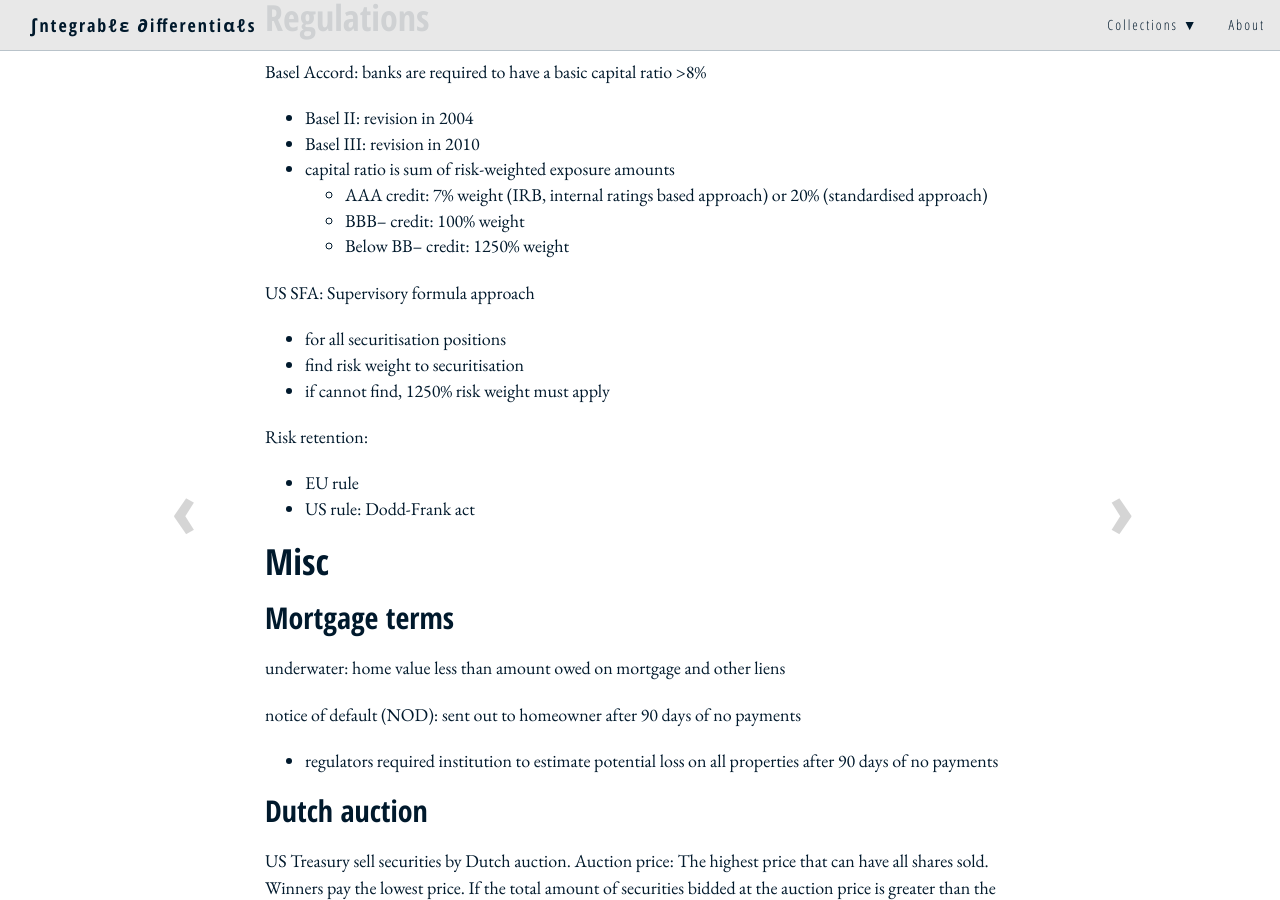
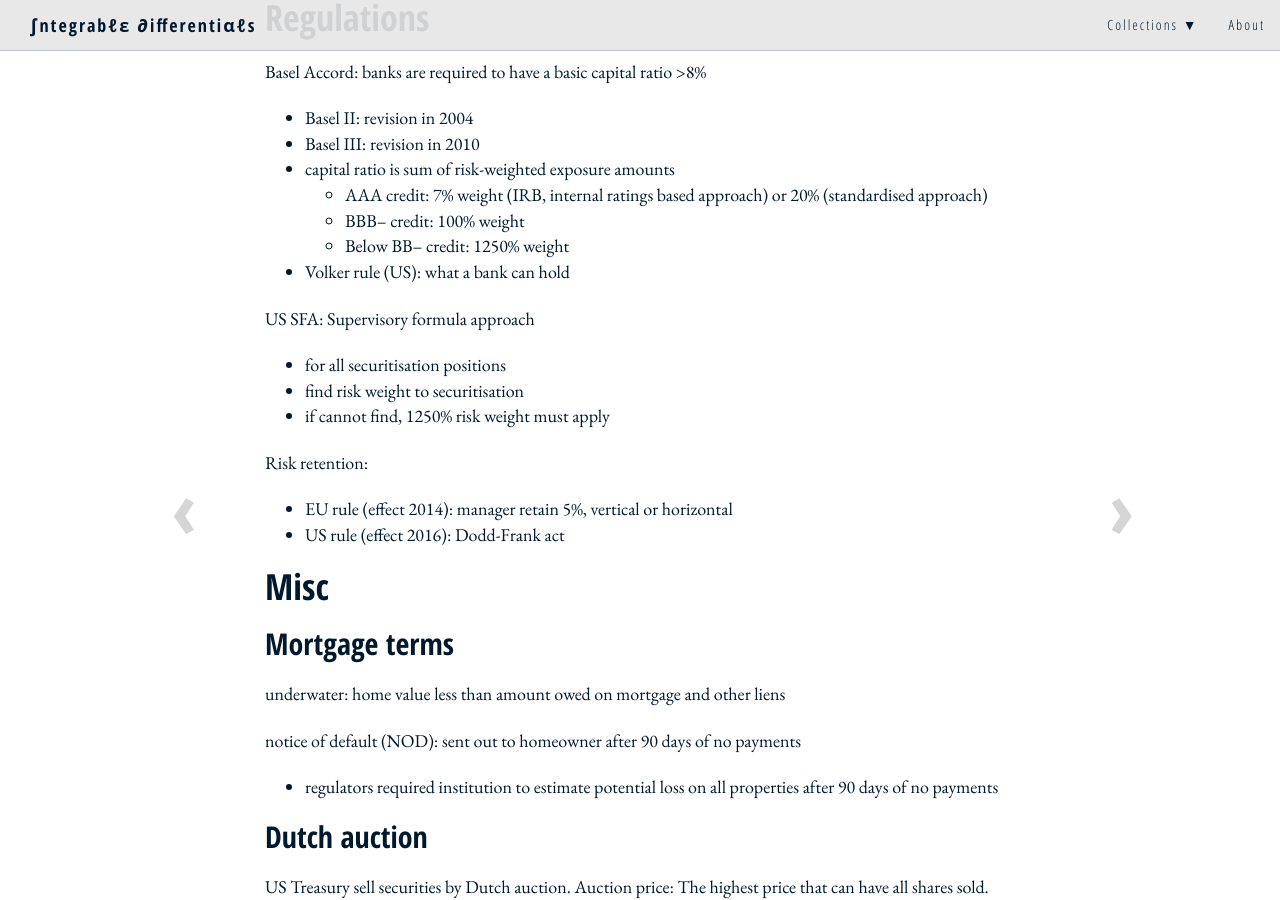
Before and after one commit to righthandabacus/righthandabacus.github.io, a Jekyll site: the page built from _posts/2017-09-03-CLOs.markdown, in a window 1280 px wide and 900 px high, scrolled down 25960 px. Built offline with Jekyll 4.4.1, drawn with Linux system fonts in a browser that asks for light colours; nearby versions of some CDN libraries; some web fonts are replaced; formulas are drawn with MathJax 3; comment, search, counter and statistics services are not loaded.

Commit message:
Clean up

```diff
--- a/_posts/2017-09-03-CLOs.markdown
+++ b/_posts/2017-09-03-CLOs.markdown
@@ -994,15 +994,17 @@ Basel Accord: banks are required to have a basic capital ratio >8%
      - AAA credit: 7% weight (IRB, internal ratings based approach) or 20% (standardised approach)
      - BBB-- credit: 100% weight
      - Below BB-- credit: 1250% weight
+  - Volker rule (US): what a bank can hold
 
 US SFA: Supervisory formula approach
   - for all securitisation positions
   - find risk weight to securitisation
   - if cannot find, 1250% risk weight must apply
 
+
 Risk retention:
-  - EU rule
-  - US rule: Dodd-Frank act
+  - EU rule (effect 2014): manager retain 5%, vertical or horizontal
+  - US rule (effect 2016): Dodd-Frank act
 
 
 # Misc
--- a/_posts/2017-11-08-css.markdown
+++ b/_posts/2017-11-08-css.markdown
@@ -74,4 +74,3 @@ a box element in multiple columns
 - Mozilla doc for [`display` element](https://developer.mozilla.org/en-US/docs/Web/CSS/display),
   [`box-sizing` - element](https://developer.mozilla.org/en-US/docs/Web/CSS/box-sizing)
 - [Clearfix solutions (stackoverflow)](https://stackoverflow.com/questions/211383/what-methods-of-clearfix-can-i-use)
--
```
